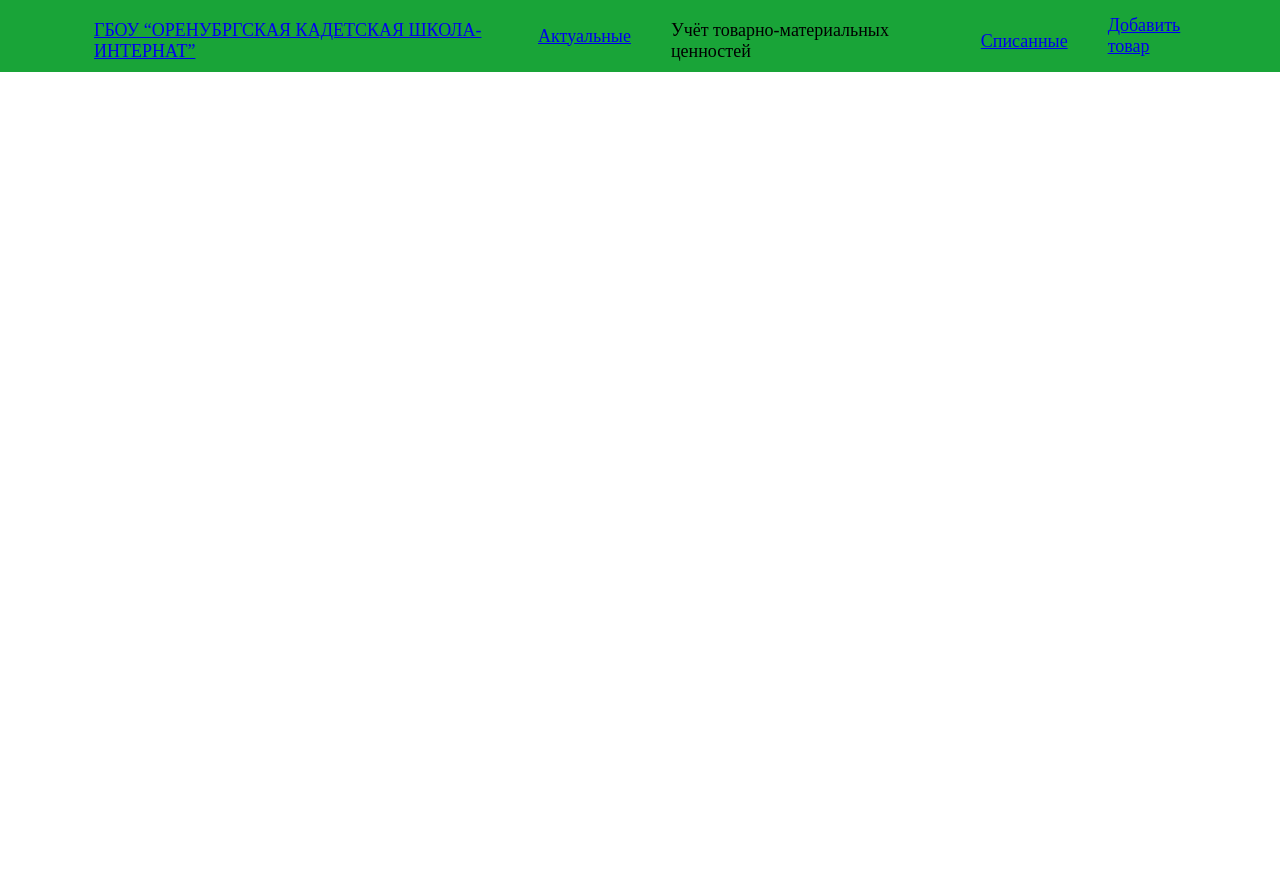
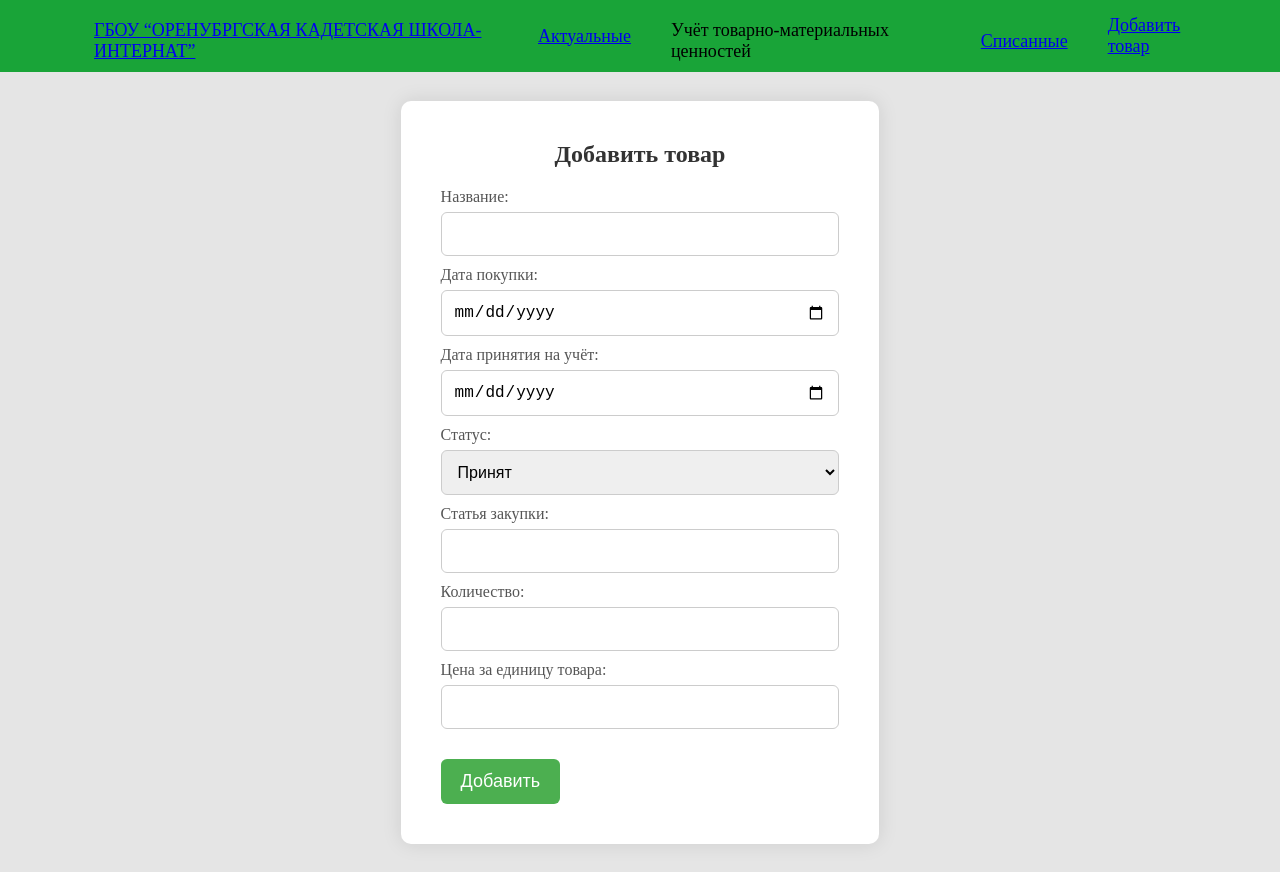
Before and after one commit to mihan4ik234/inventory-accounting, a React (Vite) app in the folder Client/: page /add-tovar in a window 1280 px wide. Before the commit the page ends 800 px from the top, so only its background shows below. Built offline with nearby package versions, Linux system fonts and the light colour scheme; a web font is replaced by a local one.

Commit message:
ADDTOVAR

```diff
--- /dev/null
+++ b/Client/src/AddTovar.css
@@ -0,0 +1,54 @@
+/* В файле AddTovarPage.css */
+.AddTovarPageContainer {
+    display: flex;
+    justify-content: center;
+    align-items: center;
+    height: 100vh;
+    background-color: rgba(0, 0, 0, 0.1); /* Чтобы добавить полупрозрачный фон */
+  }
+
+  .AddTovarForm {
+    background-color: #fff;
+    padding: 40px;
+    border-radius: 10px;
+    box-shadow: 0 0 20px rgba(0, 0, 0, 0.1);
+  }
+
+  .AddTovarForm h2 {
+    margin-bottom: 20px;
+    color: #333;
+    font-size: 24px;
+    text-align: center;
+  }
+
+  .AddTovarForm label {
+    display: block;
+    margin-bottom: 10px;
+    color: #555;
+  }
+
+  .AddTovarForm input,
+  .AddTovarForm select {
+    width: 100%;
+    padding: 12px;
+    border-radius: 6px;
+    border: 1px solid #ccc;
+    margin-top: 6px;
+    font-size: 16px;
+  }
+
+  .AddTovarForm button {
+    background-color: #4CAF50;
+    color: white;
+    border: none;
+    border-radius: 6px;
+    padding: 12px 20px;
+    margin-top: 20px;
+    cursor: pointer;
+    font-size: 18px;
+    transition: background-color 0.3s;
+  }
+
+  .AddTovarForm button:hover {
+    background-color: #45a049;
+  }
--- a/Client/src/AddTovar.jsx
+++ b/Client/src/AddTovar.jsx
@@ -1,9 +1,71 @@
-import React from 'react';
+import React, { useState } from 'react';
+import './AddTovar.css'; // Подключаем файл со стилями
 
 function AddTovarPage() {
+  const [formData, setFormData] = useState({
+    name: '',
+    purchaseDate: '',
+    acceptanceDate: '',
+    status: '',
+    purchaseArticle: '',
+    quantity: '',
+    pricePerUnit: ''
+  });
+
+  const handleChange = (e) => {
+    const { name, value } = e.target;
+    setFormData({
+      ...formData,
+      [name]: value
+    });
+  };
+
+  const handleSubmit = (e) => {
+    e.preventDefault();
+    // Здесь вы можете отправить данные formData на сервер
+    // Например, с помощью fetch или другой библиотеки для работы с HTTP запросами
+    // После успешного добавления товара вы можете выполнить дополнительные действия, если это необходимо
+  };
+
   return (
-    <div className="AddTovarPage">
-      {/* Здесь можно добавить компоненты для добавления товара */}
+    <div className="AddTovarPageContainer">
+      <div className="AddTovarForm">
+        <h2>Добавить товар</h2>
+        <form onSubmit={handleSubmit}>
+          <label>
+            Название:
+            <input type="text" name="name" value={formData.name} onChange={handleChange} />
+          </label>
+          <label>
+            Дата покупки:
+            <input type="date" name="purchaseDate" value={formData.purchaseDate} onChange={handleChange} />
+          </label>
+          <label>
+            Дата принятия на учёт:
+            <input type="date" name="acceptanceDate" value={formData.acceptanceDate} onChange={handleChange} />
+          </label>
+          <label>
+            Статус:
+            <select name="status" value={formData.status} onChange={handleChange}>
+              <option value="1">Принят</option>
+              <option value="0">Не принят</option>
+            </select>
+          </label>
+          <label>
+            Статья закупки:
+            <input type="text" name="purchaseArticle" value={formData.purchaseArticle} onChange={handleChange} />
+          </label>
+          <label>
+            Количество:
+            <input type="number" name="quantity" value={formData.quantity} onChange={handleChange} />
+          </label>
+          <label>
+            Цена за единицу товара:
+            <input type="number" name="pricePerUnit" value={formData.pricePerUnit} onChange={handleChange} />
+          </label>
+          <button type="submit">Добавить</button>
+        </form>
+      </div>
     </div>
   );
 }
```
